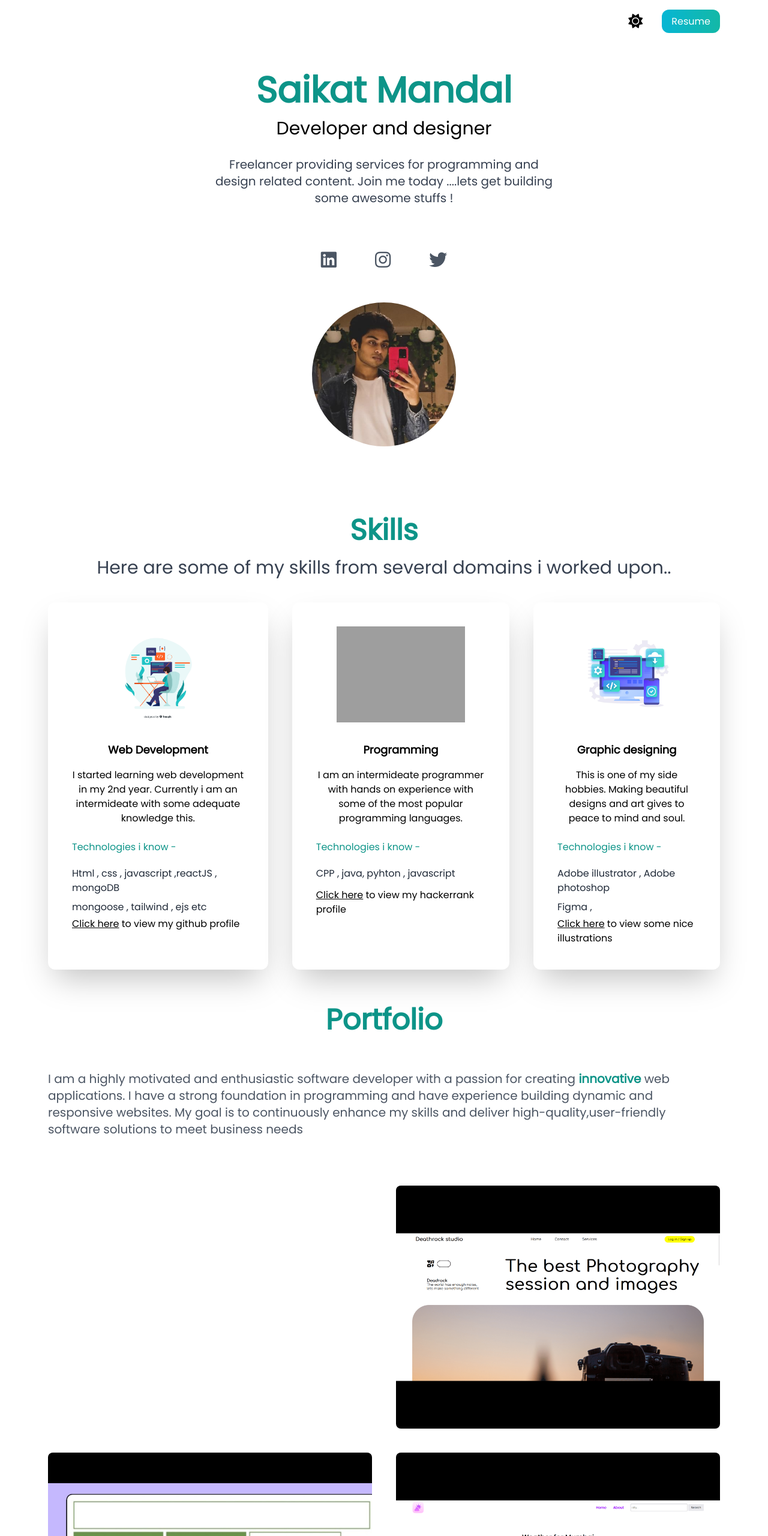
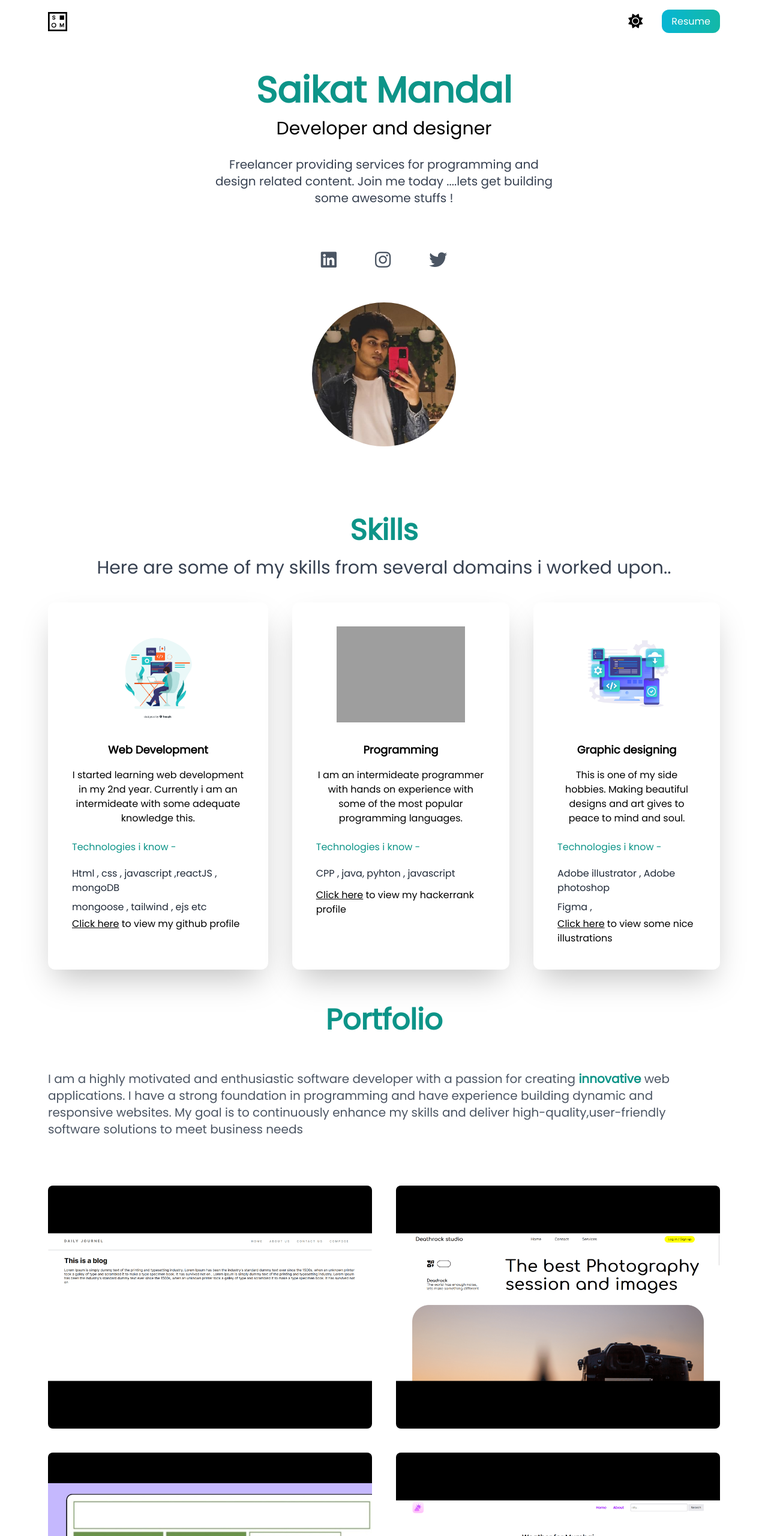
Before and after one commit to msaikat022/Portfolio-Website, a plain HTML site: page index.html in a window 1280 px wide. Shown: the top 2560 px of the page at 60% size. Drawn offline with nearby package versions, Linux system fonts and the light colour scheme; the site is published under a folder, as on GitHub Pages, so addresses that start at the root find nothing; a script that the page names is missing.

Commit message:
Update index.html
removed slash

```diff
--- a/index.html
+++ b/index.html
@@ -20,7 +20,7 @@
     <main class=" bg-white px-10 md:px-20">
         <section class=" min-h-screen mb-10">
             <nav class=" py-5 flex justify-between items-center">
-                <img class="logo" src="/images/logo.png" alt="">
+                <img class="logo" src="images/logo.png" alt="">
                 <ul class="flex items-center">
                     <li class=" cursor-pointer text-2xl"> <i class="fa-solid fa-sun"></i></li>
                     <li><a class="bg-gradient-to-r from-cyan-500 to to-teal-500 text-white py-2 px-4 rounded-xl ml-8 "
@@ -137,7 +137,7 @@
             </div>
 
             <div class="flex flex-col gap-10 py-10 lg:flex-row lg:flex-wrap">
-                <div class="basis-1/3 flex-1"><img class=" rounded-lg object-cover w-100 h-100" src="/images/blog.png"
+                <div class="basis-1/3 flex-1"><img class=" rounded-lg object-cover w-100 h-100" src="images/blog.png"
                         alt="">
                 </div>
                 <div class="basis-1/3 flex-1"><img class=" rounded-lg object-cover w-100 h-100"
```
